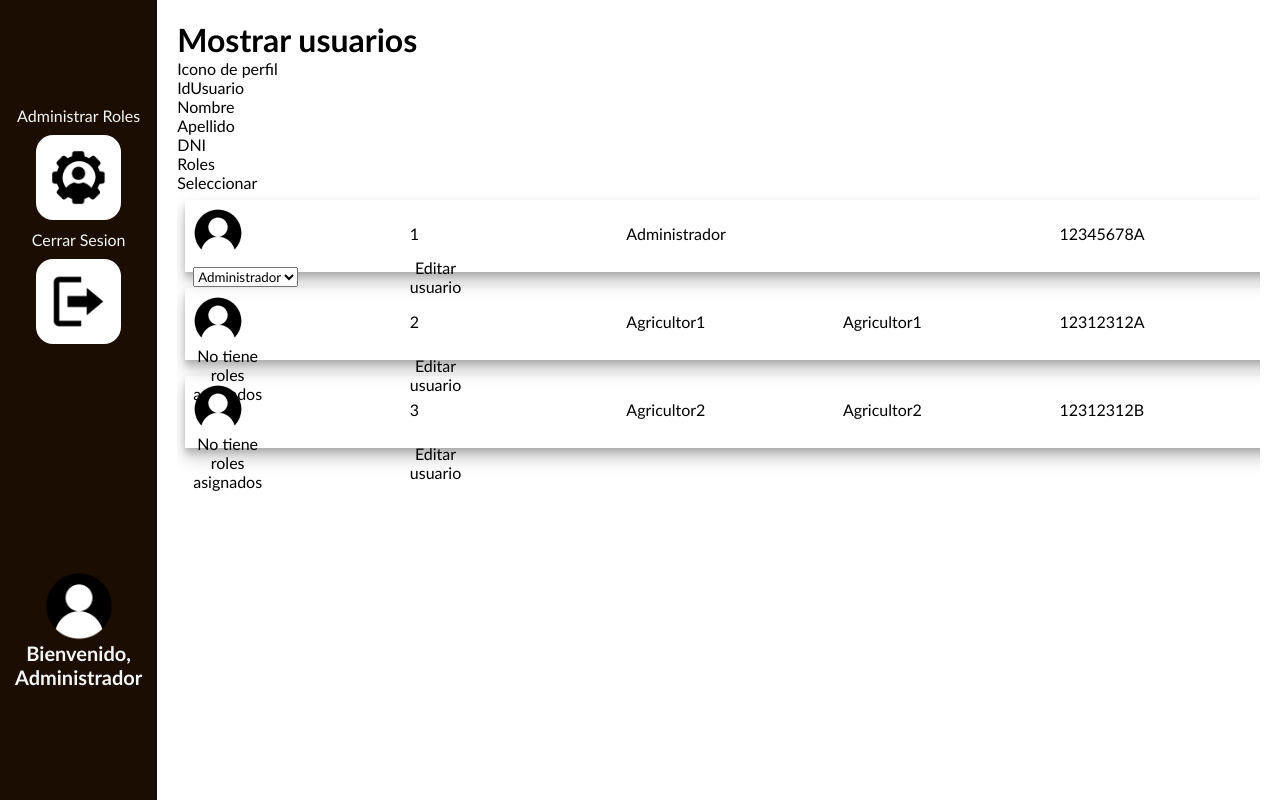
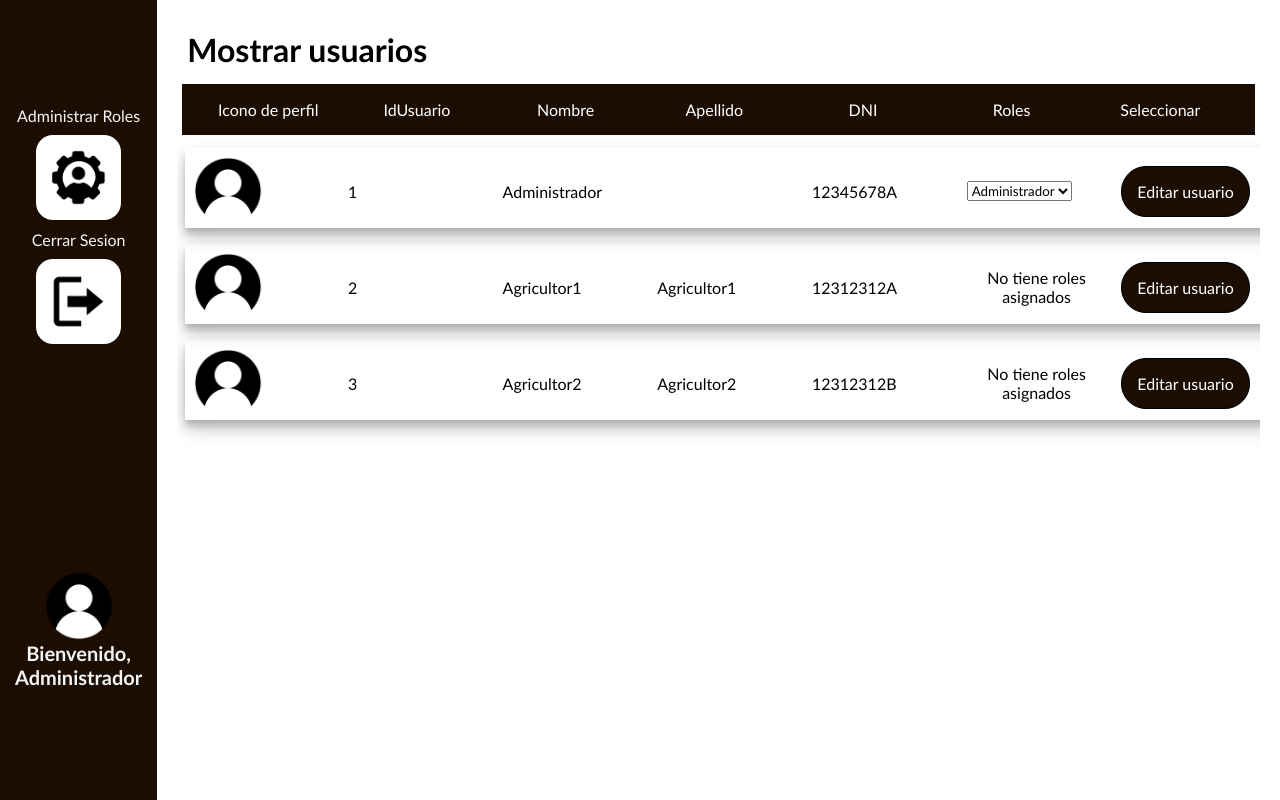
Before and after one commit to alexpg40/AgriculturaPrecisionPHP, a PHP site: page /menu.php in a window 1280 px wide. Run offline with PHP 8.4, Linux system fonts and the light colour scheme; the visitor is signed in with stand-in values (Sample User, id 1); data comes from the database, SQL or seed files in the repository.

Commit message:
acabado los estilos para la opcion de administracion

```diff
--- a/styles/menu.css
+++ b/styles/menu.css
@@ -90,19 +90,19 @@ button, input[type="submit"], input[type="reset"] {
     display: flex;
 }
 .wrapper__admin-users{
-    height:40vh;
+    height:70vh;
     display: flex;
     flex-direction: column;
     overflow:auto;
     overflow-x: hidden;
 }
 .wrapper__admin-users-item{
-    height: 7vh;
+    height: 8vh;
     padding: 1vh;
     width: 100%;
     display: grid;
     text-align: center;
-    grid-template-areas: "icon id nombre apellido dni";
+    grid-template-areas: "icon id nombre apellido dni roles select";
     box-shadow:
     0 2.8px 2.2px rgba(0, 0, 0, 0.034),
     0 4.7px 5.3px rgba(0, 0, 0, 0.048),
@@ -134,12 +134,72 @@ button, input[type="submit"], input[type="reset"] {
     grid-area: dni;
 }
 
+.wrapper__admin-users-item-select{
+    grid-area: select;
+}
+
+.wrapper__admin-users-item-roles{
+    grid-area: roles;
+}
+
 .wrapper__admin-users-item-icon img{
-    width: 50px;
+    width: 70px;
 }
 
 .wrapper__admin-users-item div{
-    width: 50px;
+    width: 140px;
     display: flex;
     align-items: center;
 }
+.wrapper__admin-header{
+    display: grid;
+    grid-template-areas: "iconTag idTag nombreTag apellidoTag dniTag rolesTag selectTag";
+    background-color: #1c0d02;
+    color: white;
+    padding:2vh;
+    text-align: center;
+    margin: 5px;
+}
+
+.wrapper__admin-header div{
+    width: 140px;
+}
+
+.wrapper__admin-header-id{
+    grid-area: idTag;
+}
+
+.wrapper__admin-header-icon{
+    grid-area: iconTag;
+}
+
+.wrapper__admin-header-nombre{
+    grid-area: nombreTag;
+}
+
+.wrapper__admin-header-apellido{
+    grid-area:apellidoTag;
+}
+
+.wrapper__admin-header-dni{
+    grid-area:dniTag;
+}
+
+.wrapper__admin-header-roles{
+    grid-area:rolesTag;
+}
+
+.wrapper__admin-header-select{
+    grid-area:selectTag;
+}
+.wrapper__admin-users-item-select button{
+    background-color: #1c0d02;
+    color: white;
+    cursor: pointer;
+    border: 1px solid black;
+    border-radius: 25px;
+    padding:15px;
+}
+.wrapper__title{
+    padding: 10px;
+}
```
